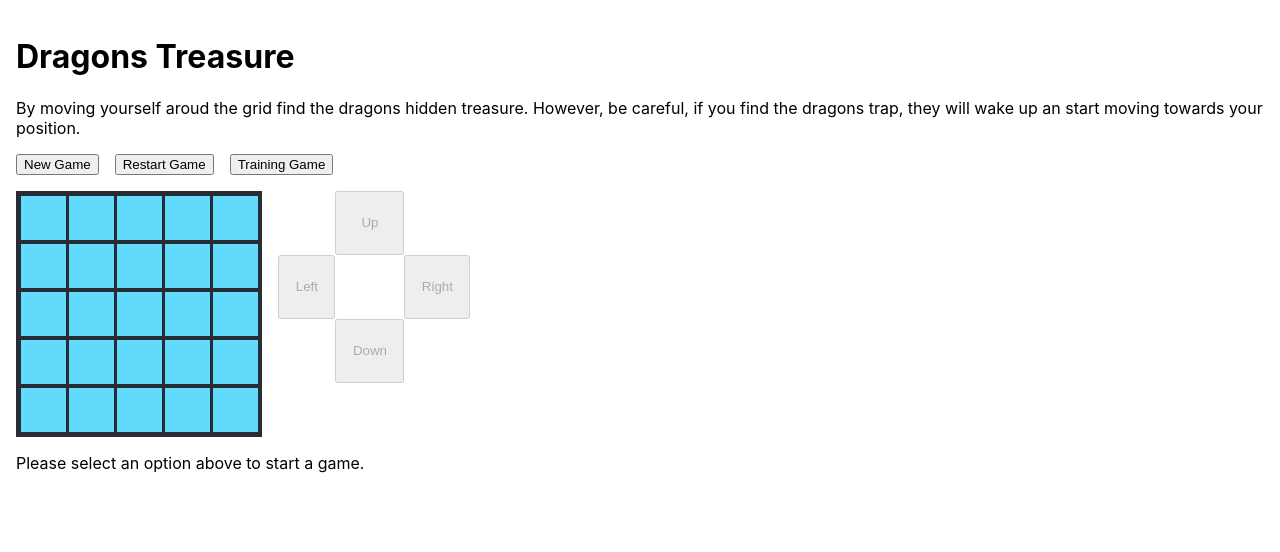
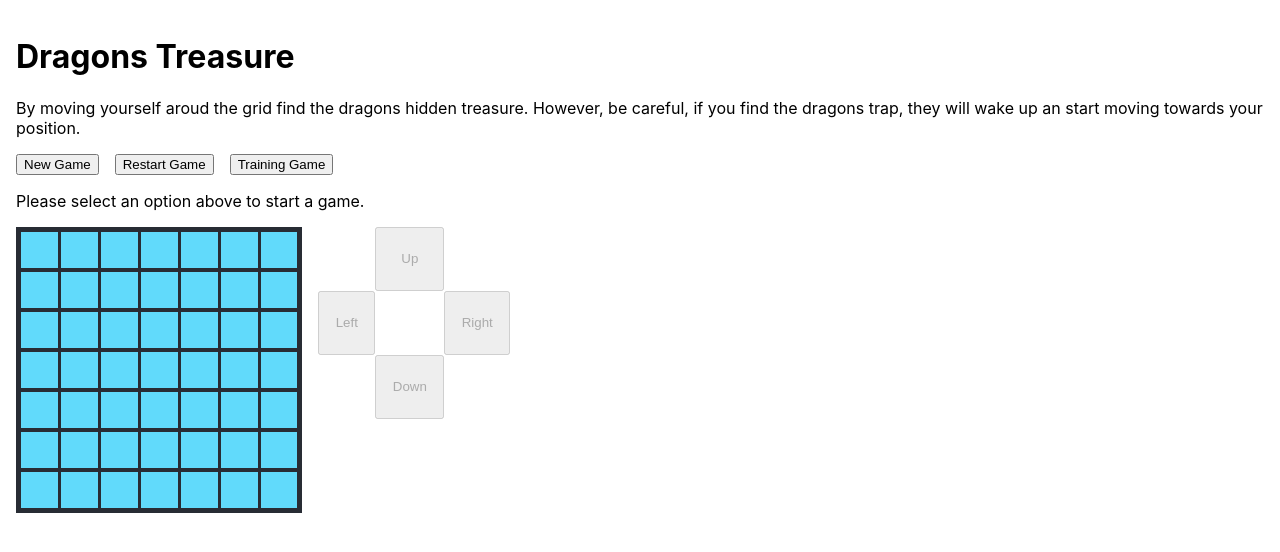
Before and after one commit to timothyf1/dragon-treasure, a React (Create React App) app: page / in a window 1280 px wide. Shown: the top 552 px of the page. Built offline with nearby package versions, Linux system fonts and the light colour scheme.

Commit message:
Allow for changes in board dimensions through constant variable

```diff
--- a/src/App.css
+++ b/src/App.css
@@ -1,7 +1,8 @@
 * {
-  --board-height: 15em;
-  --board-width: 15em;
+  /* --board-height: 15em;
+  --board-width: 15em; */
   --board-padding: 0.2em;
+  --board-cell-size: 2.5rem;
   --board-cell-margin: 0.1em;
 }
 
--- a/src/App.js
+++ b/src/App.js
@@ -16,6 +16,8 @@ function Game() {
   const [dragonAwake, setDragonAwake] = useState(null);
   const [gameStatus, setGameStatus] = useState("Please select an option above to start a game.");
   const [gameMoveStatus, setGameMoveStatus] = useState("");
+
+  const boradSize = [7, 7];
 
   /**
    * Check if the player has lost the game if eaten by the dragon.
@@ -71,7 +73,7 @@ function Game() {
    * @param {*} move
    */
   function handleMove(move) {
-    if (checkValidMove(playerPosition, move)) {
+    if (checkValidMove(boradSize, playerPosition, move)) {
       setGameMoveStatus("");
 
       // Find the players new location
@@ -125,7 +127,7 @@ function Game() {
     let positions = [];
     switch(option) {
       case "new-game": {
-        positions = newGameFindPositions();
+        positions = newGameFindPositions(boradSize);
         break;
       }
       case "restart-game": {
@@ -151,20 +153,20 @@ function Game() {
   let board;
   // If the dragon is awake then he is shown on the board
   if (dragonAwake) {
-    board = createBoardCells(playerPosition, null, dragonPosition, null);
+    board = createBoardCells(boradSize, playerPosition, null, dragonPosition, null);
   } else {
-    board = createBoardCells(playerPosition, null, null, null);
+    board = createBoardCells(boradSize, playerPosition, null, null, null);
   }
 
   return (
     <div>
       <GameControls handleGameOptions={handleGameOptions} />
+      <p className='game-status'>{gameStatus}</p>
+      <p className='game-move-status'>{gameMoveStatus}</p>
       <div className='game'>
         <Board boardCells={board} />
         <PlayerControls handleMove={handleMove} gameInProgress={gameInProgress} />
       </div>
-      <p className='game-move-status'>{gameMoveStatus}</p>
-      <p className='game-status'>{gameStatus}</p>
     </div>
   );
 }
@@ -195,7 +197,7 @@ function checkSamePostion(positionA, positionB) {
  * @param {*} move
  * @returns True if the move is valid
  */
-function checkValidMove(playerPosition, move) {
+function checkValidMove(boradSize, playerPosition, move) {
 
   // Check if move goes of the left side of the board
   if (move === "L" && playerPosition[1] === 0) {
@@ -206,11 +208,11 @@ function checkValidMove(playerPosition, move) {
     return false;
   }
   // Check if move goes of the right side of the board
-  if (move === "R" && playerPosition[1] === 4) {
+  if (move === "R" && playerPosition[1] === boradSize[1]-1) {
     return false;
   }
   // Check if move goes of the bottom of the board
-  if (move === "D" && playerPosition[0] === 4) {
+  if (move === "D" && playerPosition[0] === boradSize[0]-1) {
     return false;
   }
 
@@ -225,8 +227,8 @@ function checkValidMove(playerPosition, move) {
  * @param {*} treasurePosition
  * @returns A array which where each element is array for each row of the board.
  */
-function createBoardCells(playerPosition, trapPosition, dragonPosition, treasurePosition) {
-  let boardCells = Array.from(Array(5), () => new Array(5).fill(null));
+function createBoardCells(boradSize, playerPosition, trapPosition, dragonPosition, treasurePosition) {
+  let boardCells = Array.from(Array(boradSize[0]), () => new Array(boradSize[1]).fill(null));
 
   if (playerPosition) {
     boardCells[playerPosition[0]][playerPosition[1]] = "P";
@@ -248,10 +250,10 @@ function createBoardCells(playerPosition, trapPosition, dragonPosition, treasure
  * Function to generate 4 positions which will be used in a new game
  * @returns An array where each element is different postion
  */
-function newGameFindPositions() {
+function newGameFindPositions(boradSize) {
   let positions = [];
   for (let i = 0; i < 4; i++) {
-    positions.push(findNewPosition(positions));
+    positions.push(findNewPosition(boradSize, positions));
   }
   return positions;
 }
@@ -261,10 +263,10 @@ function newGameFindPositions() {
  * @param {*} existingPositions An array containg elements which are the current positions of objects
  * @returns An array with 2 elements to describe the new location.
  */
-function findNewPosition(existingPositions) {
+function findNewPosition(boradSize, existingPositions) {
   let candidatePos;
   do {
-    candidatePos = [Math.floor(Math.random() * 5), Math.floor(Math.random() * 5)];
+    candidatePos = [Math.floor(Math.random() * boradSize[0]), Math.floor(Math.random() * boradSize[1])];
   } while (positionUsed(existingPositions, candidatePos))
   return candidatePos;
 }
--- a/src/Board.css
+++ b/src/Board.css
@@ -1,6 +1,6 @@
 .board {
-  width: var(--board-width);
-  height: var(--board-height);
+  /* width: var(--board-width);
+  height: var(--board/height); */
   background-color: #282c34;
   padding: var(--board-padding);
 }
@@ -12,8 +12,8 @@
 
 .board-cell {
   background-color: #61dafb;
-  min-width: calc((var(--board-width) / 5) - (var(--board-cell-margin)*2));
-  min-height: calc((var(--board-height) / 5) - (var(--board-cell-margin)*2));
+  min-width: calc(var(--board-cell-size) - var(--board-cell-margin)*2);
+  min-height: calc(var(--board-cell-size) - var(--board-cell-margin)*2);
   margin: var(--board-cell-margin);
   text-align: center;
 }
```
